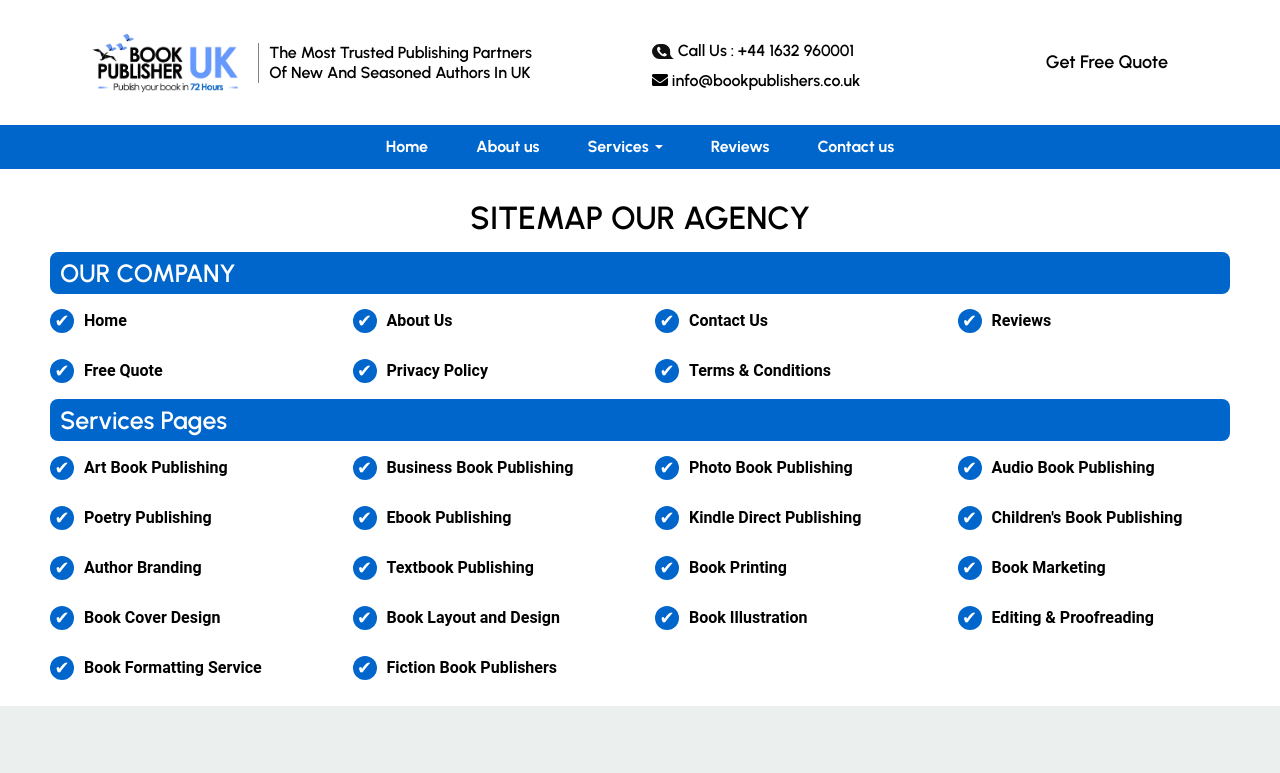
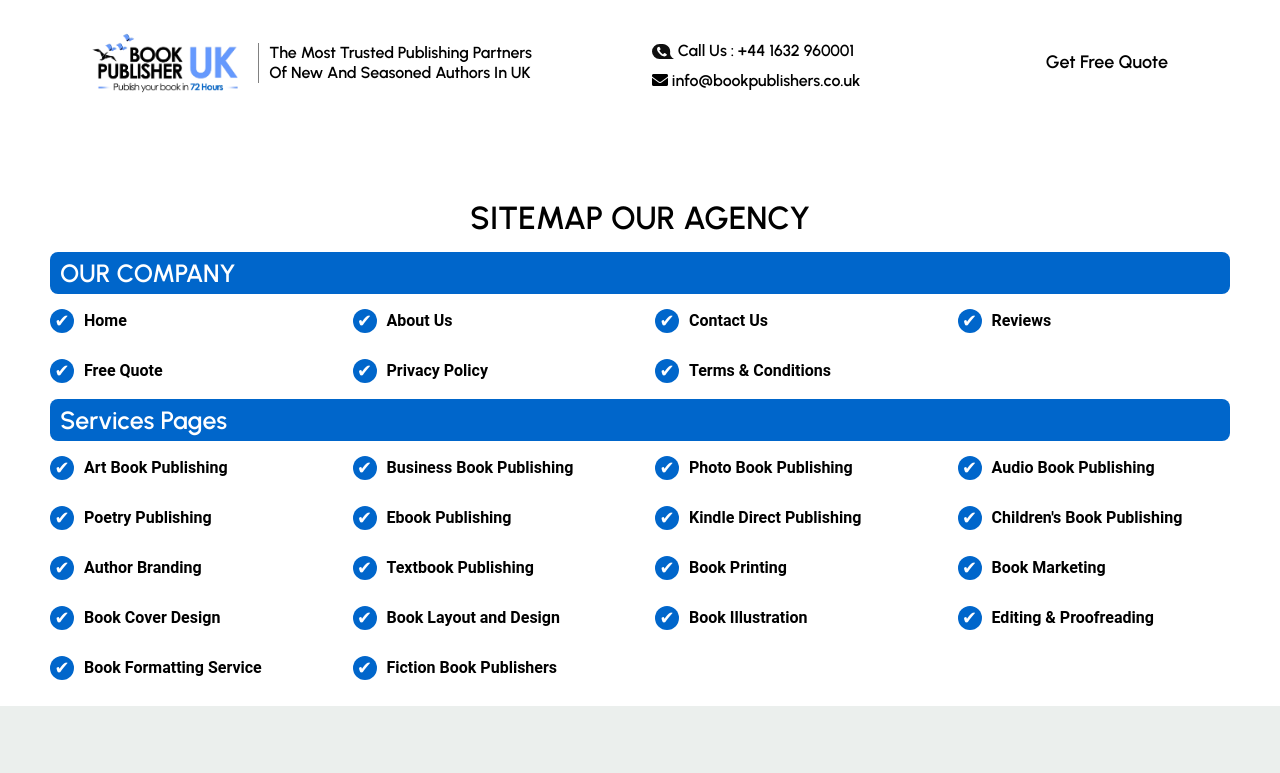
Before and after one commit to Tariqsh123/british-book-publisher, a plain HTML site: page sitemap.html in a window 1280 px wide. Shown: the top 773 px of the page. Drawn offline with nearby package versions, Linux system fonts and the light colour scheme.

Commit message:
Add files via upload

```diff
--- a/css/about.css
+++ b/css/about.css
@@ -1414,7 +1414,7 @@ span {
 }
 
 .main-header .navbar {
-    background: #0066cb;
+    background: #fff;
     padding: 2px 0
 }
 
--- a/css/home.css
+++ b/css/home.css
@@ -1700,7 +1700,7 @@ span {
 }
 
 .main-header .navbar {
-    background: #0066cb;
+    background: #fff;
     padding: 2px 0
 }
 
```
